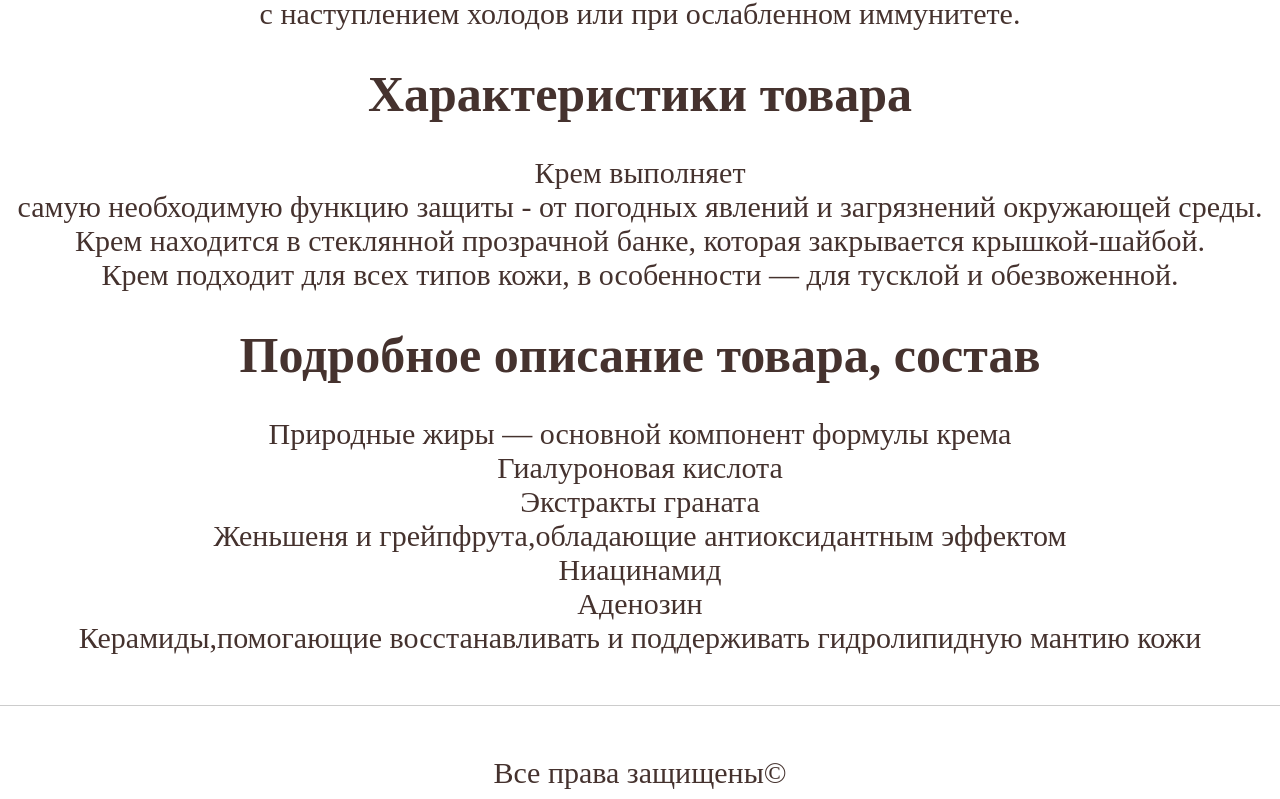
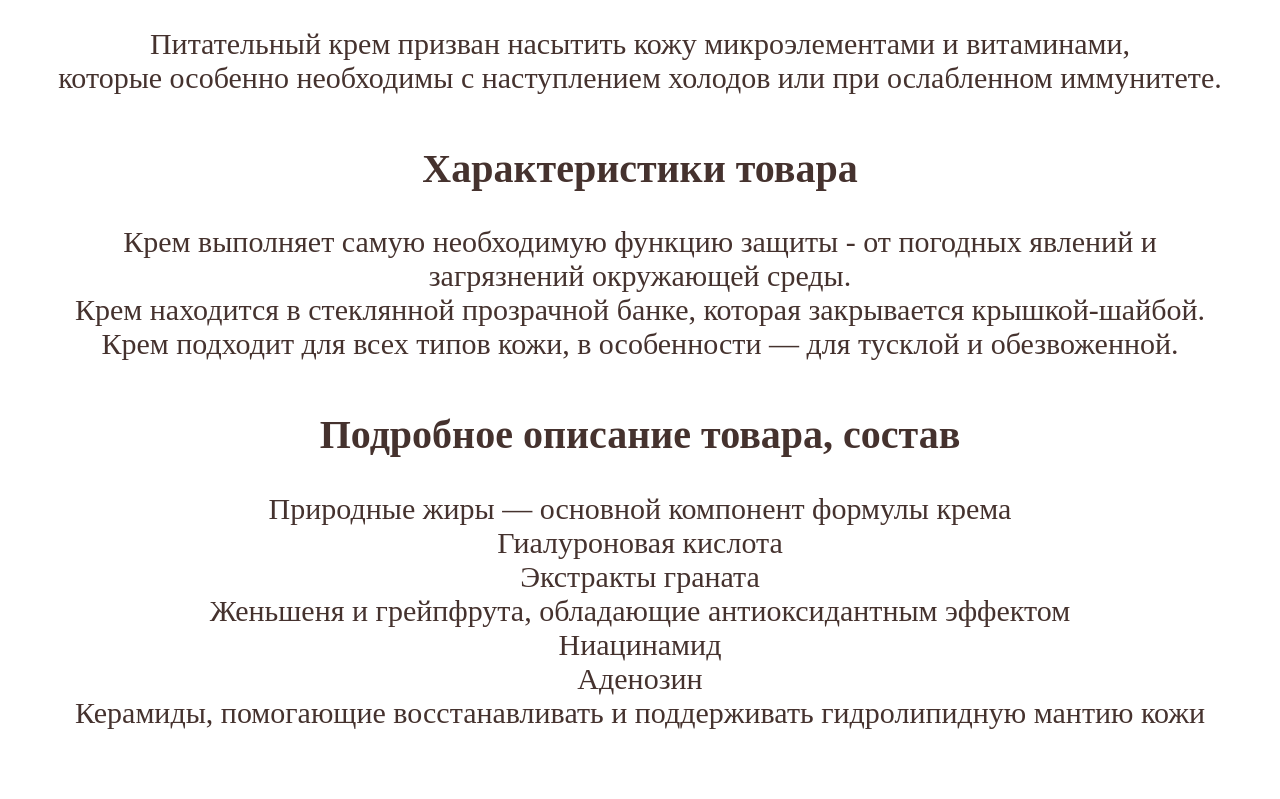
Before and after one commit to AlexandraProkofieva/kofe, a plain HTML site: page index.html in a window 1280 px wide. Shown: the part 689-1488 px from the top of the page. Drawn offline with Linux system fonts and the light colour scheme.

Commit message:
Update index.html

```diff
--- a/index.html
+++ b/index.html
@@ -1,62 +1,57 @@
 <!DOCTYPE html>
-<html lang = "ru">
+<html lang="ru">
 <head>
   <meta charset="UTF-8">
   <link rel="stylesheet" href="style.css">
   <title>Kosmetic shop</title>
 </head>
 <body>
+  <header>
     <h1>
       <a href="https://amoreshop.com.ua/images/watermarked/detailed/117/2_sc8x-ul-jpg.webp">
         <b>Крем для лица</b>
       </a>
     </h1>
+  </header>
+  <main>
+    <section>
       <div class="wrapper">
-            <img src="https://2kshop.ru/image/cache/catalog/Products/Secret_Key/mayu_cream-450x600.png" alt>
+        <img src="https://2kshop.ru/image/cache/catalog/Products/Secret_Key/mayu_cream-450x600.png" alt="Крем для лица Secret Key MaYu Healing Facial Cream">
       </div>
       <p>Идеальный для зимы: питательный Secret Key MaYu Healing Facial Cream</p>
-        <h1>
-            Описание товара
-        </h1>
+    </section>
+    <section>
+      <h2>Описание товара</h2>
       <p>
-            Питательный крем призван насытить кожу микроэлементами и витаминами, которые особенно необходимы
+        Питательный крем призван насытить кожу микроэлементами и витаминами,
         <br>
-            с наступлением холодов или при ослабленном иммунитете.
-            <br>
+        которые особенно необходимы с наступлением холодов или при ослабленном иммунитете.
       </p>
-        <h1>
-            Характеристики товара
-        </h1>
-        <p>
-            Крем выполняет
-            <br>
-            самую необходимую функцию защиты - от погодных явлений и загрязнений окружающей среды.
-            <br>
-            Крем находится в стеклянной прозрачной банке, которая закрывается крышкой-шайбой.
-            <br>
-            Крем подходит для всех типов кожи, в особенности — для тусклой и обезвоженной.
-            <br>
-        </p>
-        <h1>
-            Подробное описание товара, состав
-        </h1>
-        <p>
-            Природные жиры — основной компонент формулы крема
-            <br>
-            Гиалуроновая кислота
-            <br>
-            Экстракты граната
-            <br>
-            Женьшеня и грейпфрута,обладающие антиоксидантным эффектом
-            <br>
-            Ниацинамид
-            <br>
-            Аденозин
-            <br>
-            Керамиды,помогающие восстанавливать и поддерживать гидролипидную мантию кожи
-            <br>
-        </p>
+    </section>
+    <section>
+      <h2>Характеристики товара</h2>
+      <ul>
+        <li>Крем выполняет самую необходимую функцию защиты - от погодных явлений и загрязнений окружающей среды.</li>
+        <li>Крем находится в стеклянной прозрачной банке, которая закрывается крышкой-шайбой.</li>
+        <li>Крем подходит для всех типов кожи, в особенности — для тусклой и обезвоженной.</li>
+      </ul>
+    </section>
+    <section>
+      <h2>Подробное описание товара, состав</h2>
+      <ul>
+        <li>Природные жиры — основной компонент формулы крема</li>
+        <li>Гиалуроновая кислота</li>
+        <li>Экстракты граната</li>
+        <li>Женьшеня и грейпфрута, обладающие антиоксидантным эффектом</li>
+        <li>Ниацинамид</li>
+        <li>Аденозин</li>
+        <li>Керамиды, помогающие восстанавливать и поддерживать гидролипидную мантию кожи</li>
+      </ul>
+    </section>
+  </main>
+  <footer>
     <hr>
     <p>Все права защищены&copy;</p>
+  </footer>
 </body>
 </html>
```
Lines whose indentation alone changed are shown as unchanged.
